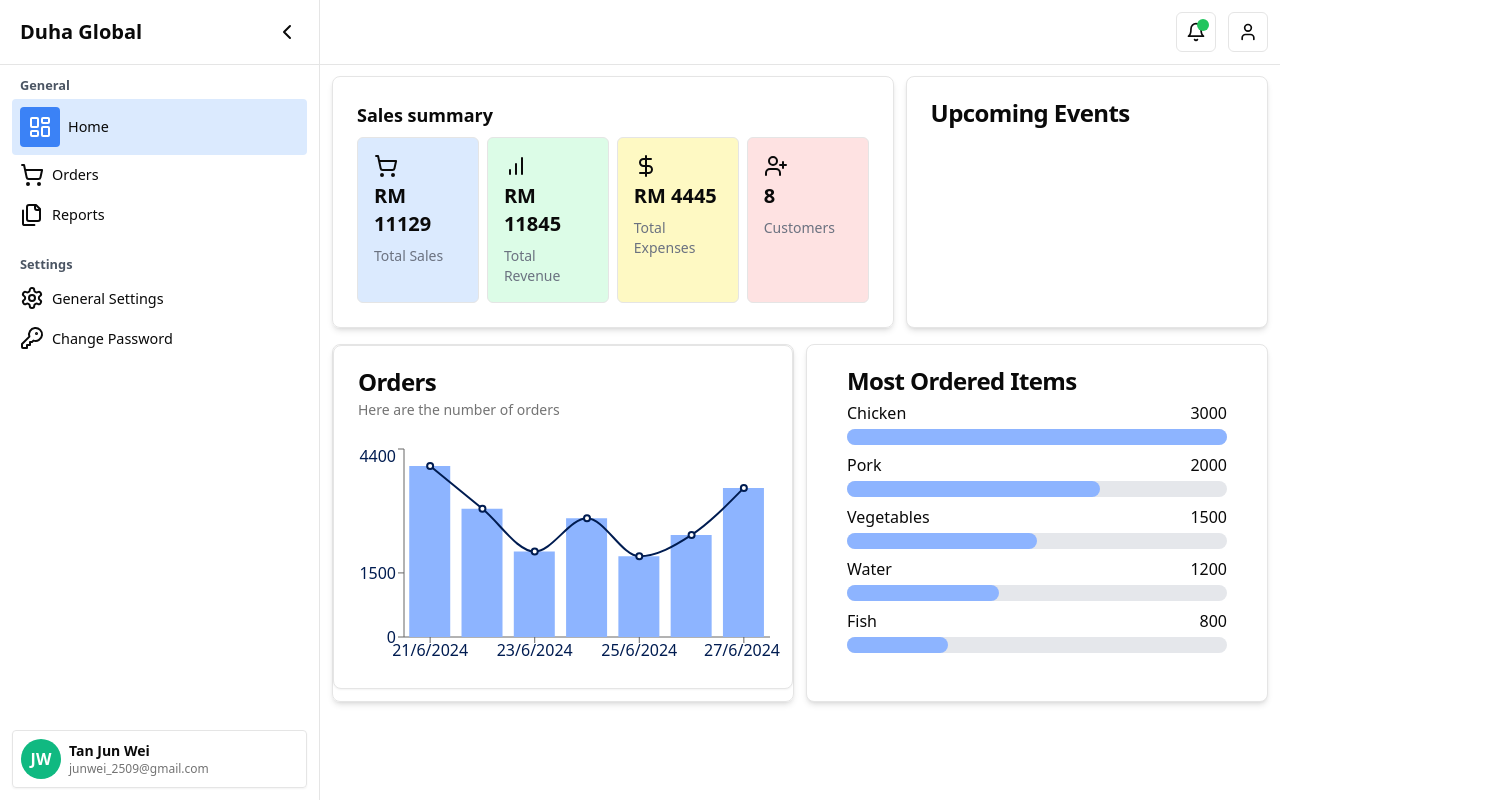
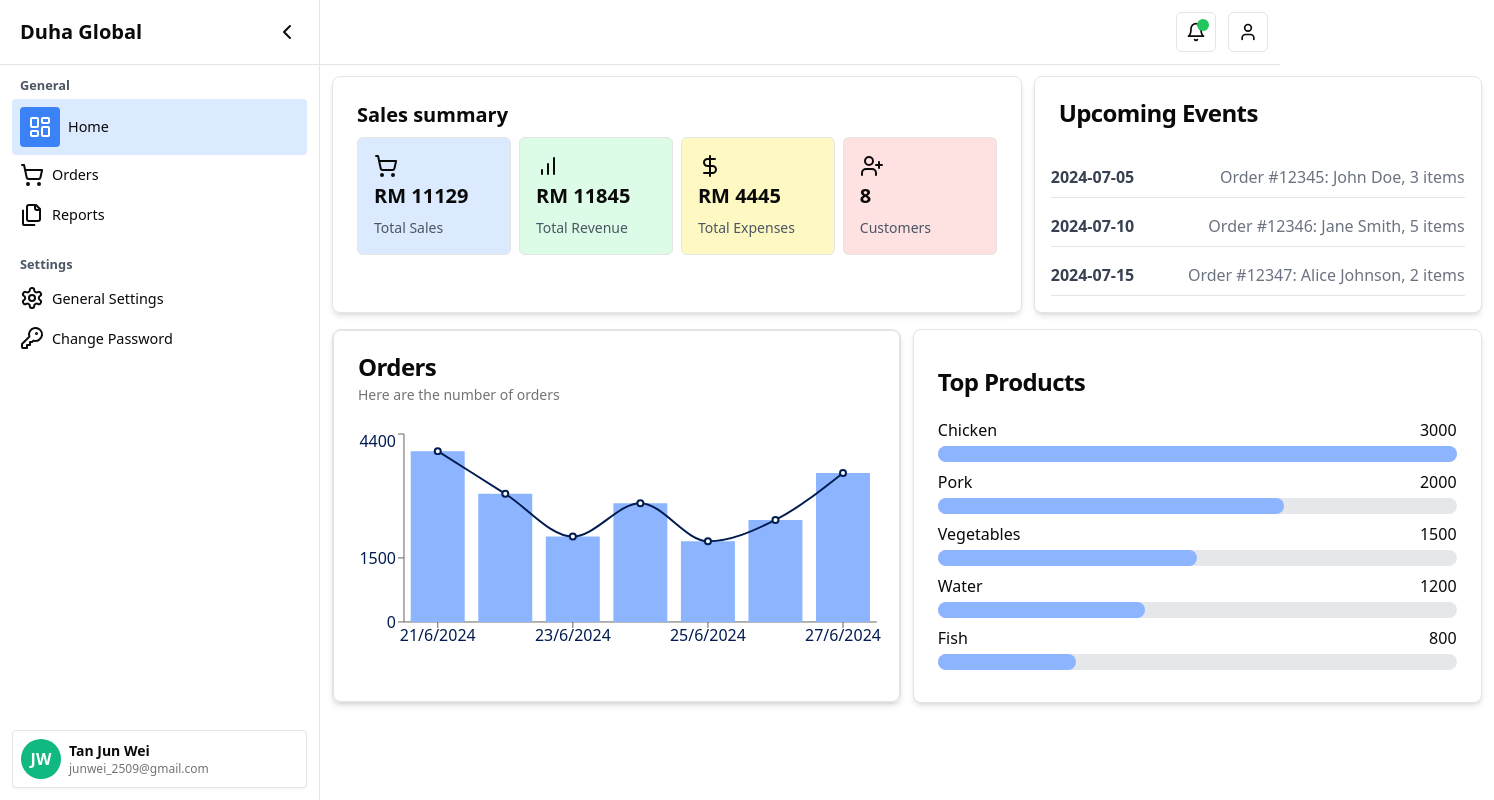
Before and after one commit to JunWei25/Duha-Global, a React (Vite) app: page / in a window 1280 px wide. Shown: the whole page, 1494 px wide, since content can reach past the window. Built offline with nearby package versions, Linux system fonts and the light colour scheme.

Commit message:
Updated upcoming events section

```diff
--- a/src/components/Cards/General.tsx
+++ b/src/components/Cards/General.tsx
@@ -10,7 +10,8 @@ import OrderBarChart from "../Charts/OrderBarChart";
 
 const General = () => {
   return (
-    <Card>
+    <div className="h-full">
+    <Card className="h-full">
       <CardHeader>
         <CardTitle>Orders</CardTitle>
         <CardDescription>Here are the number of orders</CardDescription>
@@ -19,6 +20,7 @@ const General = () => {
         <OrderBarChart></OrderBarChart>
       </CardContent>
     </Card>
+    </div>
   );
 };
 
--- a/src/components/Cards/HomeSales.tsx
+++ b/src/components/Cards/HomeSales.tsx
@@ -10,13 +10,13 @@ interface SalesCardProps {
 
 const HomeSales: React.FC<SalesCardProps> = ({ icon, title, data, color, symbol}) => {
   return (
-    <div className={`w-40 border border-solid rounded-md ${color ? color : "border-gray-200"}`}>
+    <div className={`w-56 border border-solid rounded-md ${color ? color : "border-gray-200"}`}>
       <div className="p-4">
         <div className="mb-1">{icon}</div>
         <div className="flex items-center mb-2">
           <div className="text-xl font-bold">{symbol} {data}</div>
         </div>
-        <h1 className="text-sm text-gray-500">{title}</h1>
+        <h1 className="text-sm text-gray-600">{title}</h1>
       </div>
     </div>
   );
--- a/src/pages/home/Home.tsx
+++ b/src/pages/home/Home.tsx
@@ -20,6 +20,12 @@ const generateData = () => {
   };
 };
 
+const upcomingEvents = [
+  { date: "2024-07-05", orderDetails: "Order #12345: John Doe, 3 items" },
+  { date: "2024-07-10", orderDetails: "Order #12346: Jane Smith, 5 items" },
+  { date: "2024-07-15", orderDetails: "Order #12347: Alice Johnson, 2 items" },
+];
+
 export default function Home() {
   const [data, setData] = useState({
     totalSales: 0,
@@ -37,7 +43,7 @@ export default function Home() {
     <div className="">
       <div className="flex gap-3 mb-4">
         <div className="border border-solid rounded-lg shadow-md p-6 w-3/5">
-          <div className="text-lg font-bold">Sales summary</div>
+          <div className="text-xl font-bold">Sales summary</div>
           <div className="flex gap-2 mt-2">
             <HomeSales
               icon={<ShoppingCart />}
@@ -73,17 +79,29 @@ export default function Home() {
             <CardTitle>Upcoming Events</CardTitle>
           </CardHeader>
           <CardContent className="p-4">
-            {/* Add content for upcoming events here */}
+            <ul className="space-y-4">
+              {upcomingEvents.map((event, index) => (
+                <li
+                  key={index}
+                  className="flex justify-between items-center border-b pb-2"
+                >
+                  <div className="text-gray-700 font-semibold">
+                    {event.date}
+                  </div>
+                  <div className="text-gray-500">{event.orderDetails}</div>
+                </li>
+              ))}
+            </ul>
           </CardContent>
         </Card>
       </div>
-      <div className="grid grid-cols-1 lg:grid-cols-2 gap-3">
+      <div className="grid grid-cols-1 lg:grid-cols-2 gap-3 h-full">
         <div className="border border-solid rounded-lg shadow-md">
           <General />
         </div>
-        <Card className="p-4 shadow-md">
-          <CardHeader className="py-2">
-            <CardTitle>Most Ordered Items</CardTitle>
+        <Card className="shadow-md">
+          <CardHeader className="mt-4">
+            <CardTitle>Top Products</CardTitle>
           </CardHeader>
           <CardContent>
             <MostOrderedItemsProgressBar />
```
